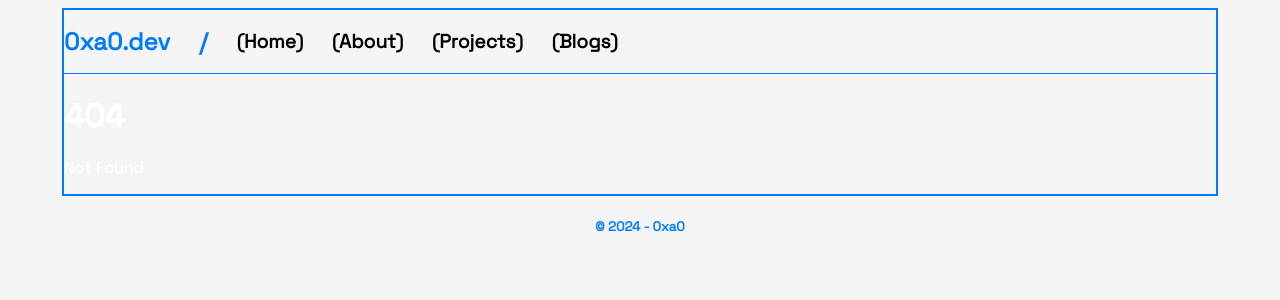
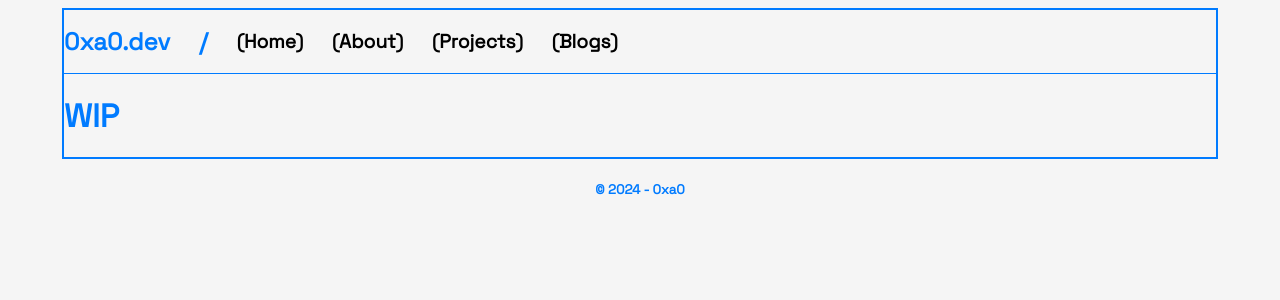
Before and after one commit to 0xA00/0xFolio, a SvelteKit app: page /about in a window 1280 px wide. Before the commit this address had no page. Shown: the top 300 px of the page. Built offline with nearby package versions, Linux system fonts and the light colour scheme.

Commit message:
add wip page

```diff
--- /dev/null
+++ b/src/routes/about/+page.svelte
@@ -0,0 +1,9 @@
+<h1>WIP</h1>
+
+
+<style>
+    h1{
+        color: var(--primary-color);
+        font-size: 2rem;
+        }
+</style>
--- /dev/null
+++ b/src/routes/blogs/+page.svelte
@@ -0,0 +1,9 @@
+<h1>WIP</h1>
+
+
+<style>
+    h1{
+        color: var(--primary-color);
+        font-size: 2rem;
+        }
+</style>
--- /dev/null
+++ b/src/routes/projects/+page.svelte
@@ -0,0 +1,9 @@
+<h1>WIP</h1>
+
+
+<style>
+    h1{
+        color: var(--primary-color);
+        font-size: 2rem;
+        }
+</style>
```
